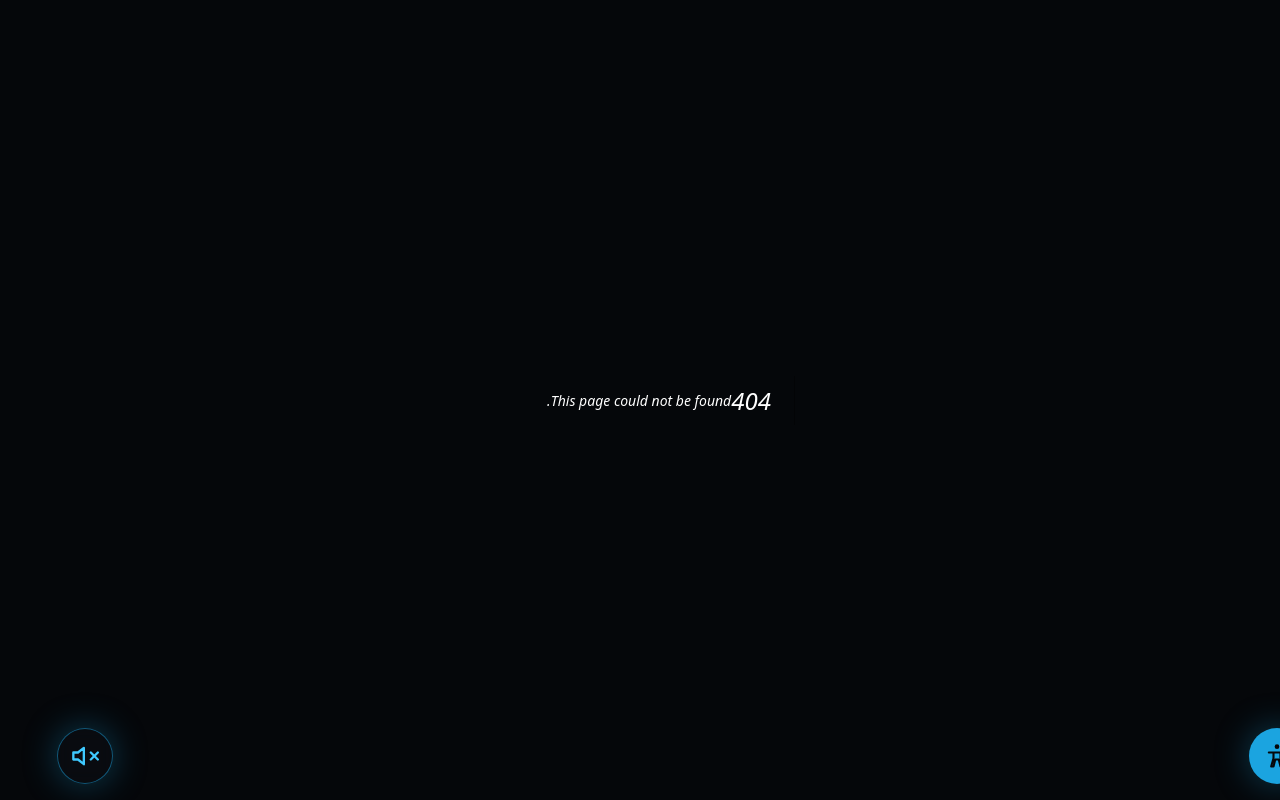
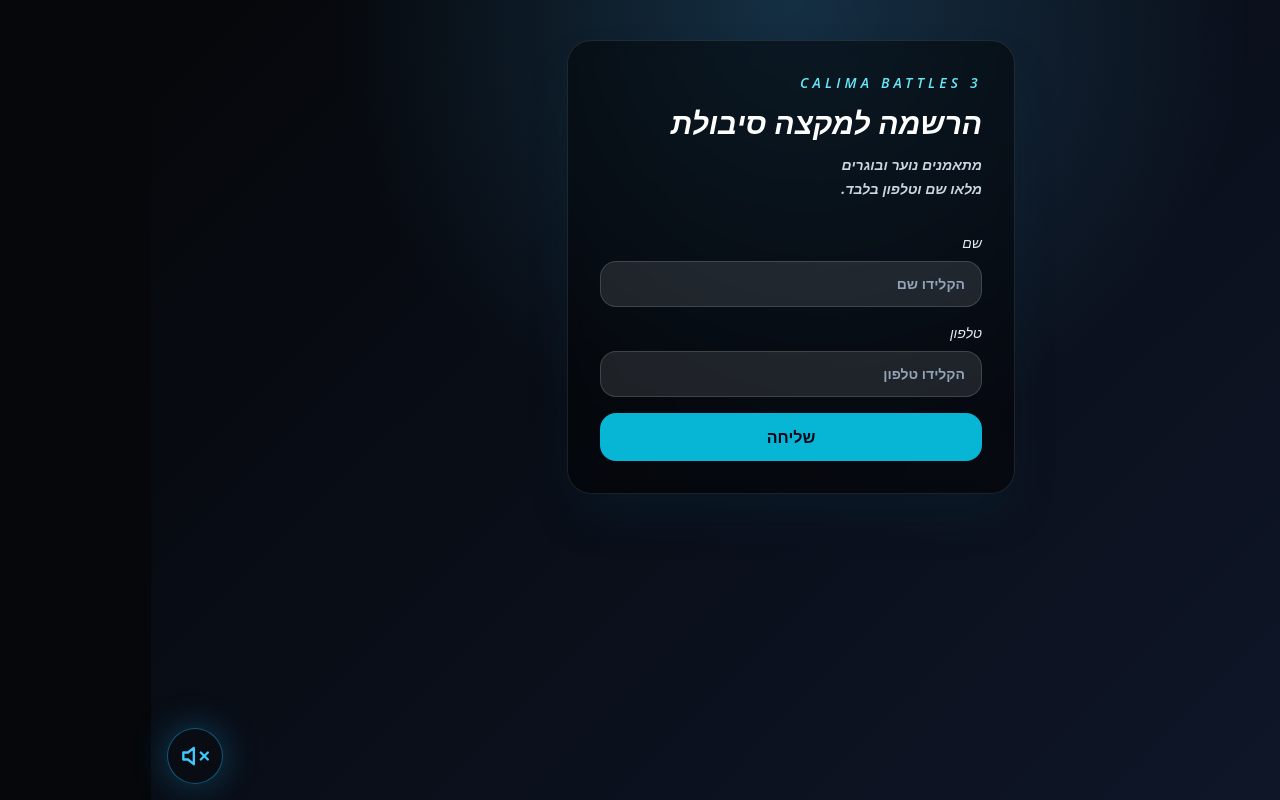
Before and after one commit to yarincsw-collab/calima-battle-3, a Next.js app: page /endurence in a window 1280 px wide. Before the commit this address had no page. Built offline with nearby package versions, Linux system fonts and the light colour scheme.

Commit message:
Add dedicated endurance registration page at /endurence

```diff
--- /dev/null
+++ b/src/app/endurence/page.tsx
@@ -0,0 +1,75 @@
+"use client";
+
+import { FormEvent, useState } from "react";
+
+export default function EnduranceRegistrationPage() {
+  const [name, setName] = useState("");
+  const [phone, setPhone] = useState("");
+  const [message, setMessage] = useState("");
+
+  const handleSubmit = (event: FormEvent<HTMLFormElement>) => {
+    event.preventDefault();
+
+    if (!name.trim() || !phone.trim()) {
+      setMessage("יש למלא שם וטלפון");
+      return;
+    }
+
+    const existing = JSON.parse(localStorage.getItem("endurenceRegistrations") || "[]");
+    existing.push({
+      name: name.trim(),
+      phone: phone.trim(),
+      createdAt: new Date().toLocaleString("he-IL"),
+    });
+
+    localStorage.setItem("endurenceRegistrations", JSON.stringify(existing));
+    setMessage("ההרשמה התקבלה, תודה!");
+    setName("");
+    setPhone("");
+  };
+
+  return (
+    <main className="min-h-screen bg-[radial-gradient(circle_at_top,_rgba(70,188,255,0.2),_transparent_45%),linear-gradient(135deg,_#05070A_0%,_#0f172a_100%)] px-4 py-10 text-white">
+      <div className="mx-auto flex max-w-md flex-col rounded-3xl border border-white/10 bg-black/45 p-8 shadow-2xl shadow-cyan-950/30 backdrop-blur">
+        <p className="mb-3 text-sm font-semibold uppercase tracking-[0.3em] text-cyan-300">Calima Battles 3</p>
+        <h1 className="text-3xl font-bold text-white">הרשמה למקצה סיבולת</h1>
+        <p className="mt-3 text-sm leading-6 text-slate-300">
+          מתאמנים נוער ובוגרים
+          <br />
+          מלאו שם וטלפון בלבד.
+        </p>
+
+        <form onSubmit={handleSubmit} className="mt-8 space-y-4">
+          <label className="block text-sm font-medium text-slate-200">
+            שם
+            <input
+              value={name}
+              onChange={(event) => setName(event.target.value)}
+              className="mt-2 w-full rounded-2xl border border-white/15 bg-white/10 px-4 py-3 text-right text-white outline-none ring-0 placeholder:text-slate-400"
+              placeholder="הקלידו שם"
+            />
+          </label>
+
+          <label className="block text-sm font-medium text-slate-200">
+            טלפון
+            <input
+              value={phone}
+              onChange={(event) => setPhone(event.target.value)}
+              className="mt-2 w-full rounded-2xl border border-white/15 bg-white/10 px-4 py-3 text-right text-white outline-none ring-0 placeholder:text-slate-400"
+              placeholder="הקלידו טלפון"
+            />
+          </label>
+
+          <button
+            type="submit"
+            className="w-full rounded-2xl bg-cyan-500 px-4 py-3 font-semibold text-slate-950 transition hover:bg-cyan-400"
+          >
+            שליחה
+          </button>
+        </form>
+
+        {message ? <p className="mt-5 text-center text-sm font-semibold text-cyan-300">{message}</p> : null}
+      </div>
+    </main>
+  );
+}
```
